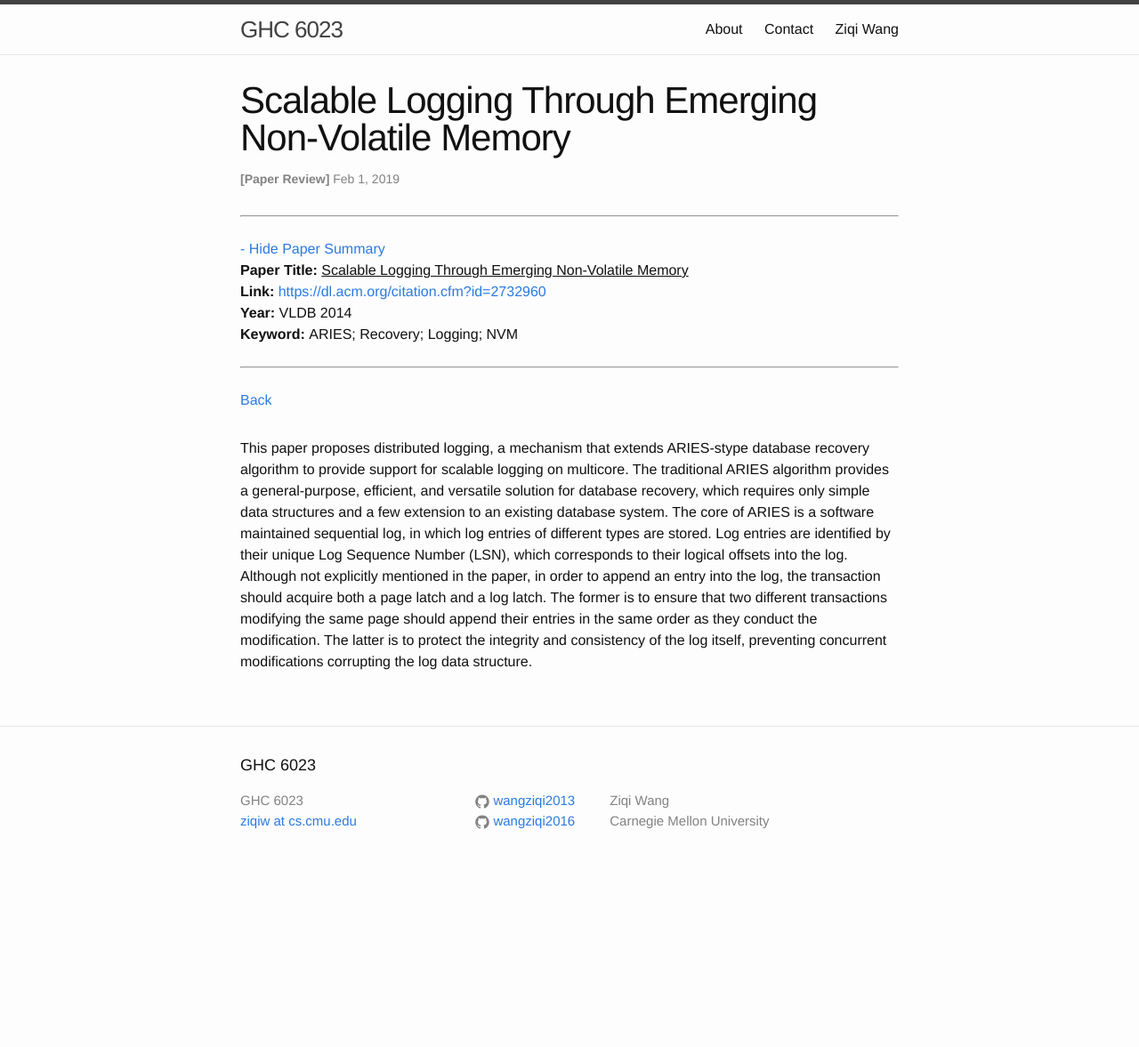
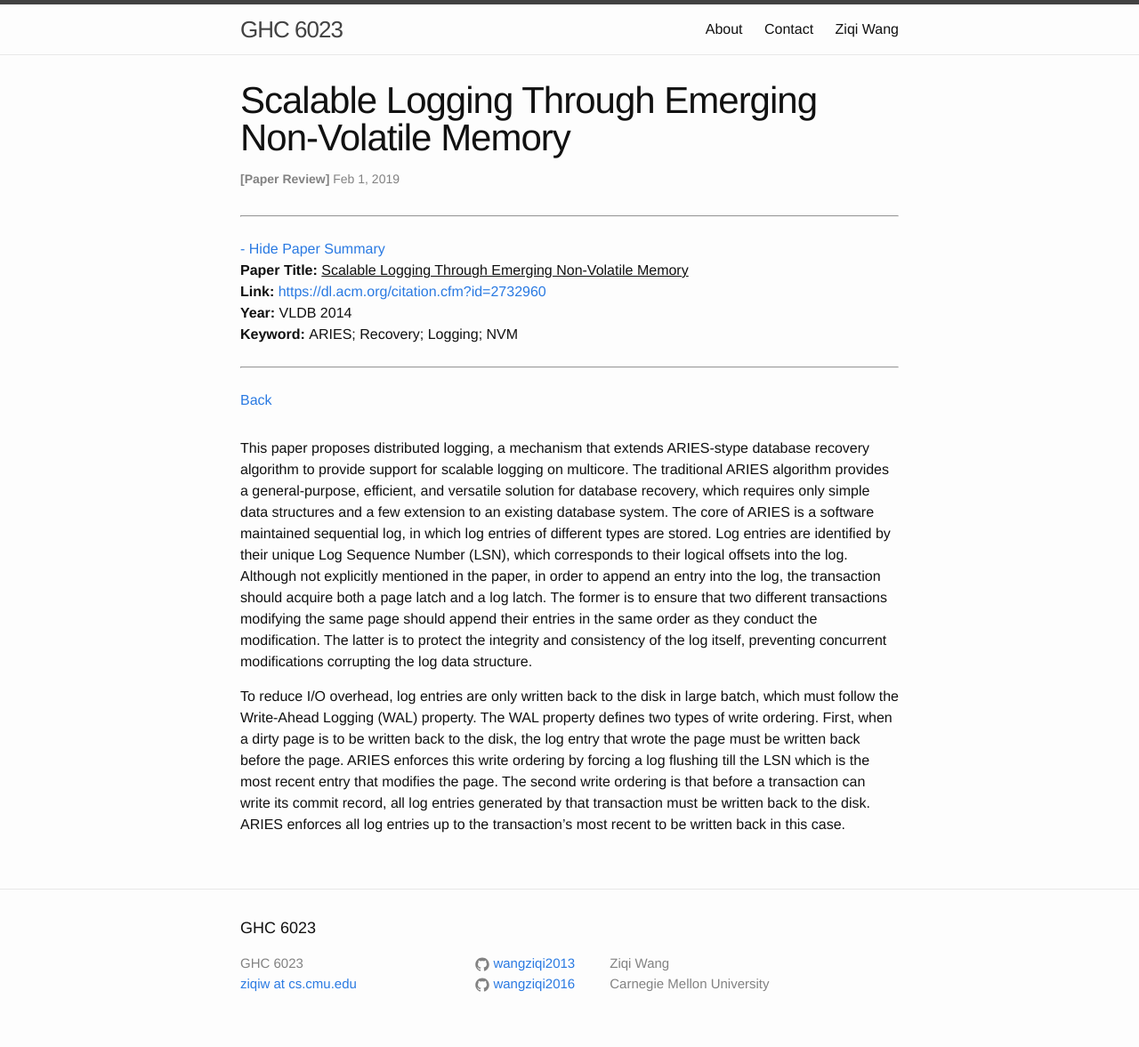
Before and after one commit to wangziqi2013/wangziqi2013.github.io, a Jekyll site: the page built from _posts/2019-02-01-Scalable-Logging_through-Emerging-Non-Volatile-Memory.markdown, in a window 1280 px wide. Shown: the whole page at 89% size. Built offline with Jekyll 4.4.1, drawn with Linux system fonts in a browser that asks for light colours; before the commit the page ends 994 px from its top, so only the background shows below that.

Commit message:
Adding WAL

```diff
--- a/_posts/2019-02-01-Scalable-Logging_through-Emerging-Non-Volatile-Memory.markdown
+++ b/_posts/2019-02-01-Scalable-Logging_through-Emerging-Non-Volatile-Memory.markdown
@@ -23,3 +23,10 @@ transaction should acquire both a page latch and a log latch. The former is to e
 modifying the same page should append their entries in the same order as they conduct the modification. The latter is to
 protect the integrity and consistency of the log itself, preventing concurrent modifications corrupting the log data
 structure.
+
+To reduce I/O overhead, log entries are only written back to the disk in large batch, which must follow the Write-Ahead
+Logging (WAL) property. The WAL property defines two types of write ordering. First, when a dirty page is to be written
+back to the disk, the log entry that wrote the page must be written back before the page. ARIES enforces this write
+ordering by forcing a log flushing till the LSN which is the most recent entry that modifies the page. The second write
+ordering is that before a transaction can write its commit record, all log entries generated by that transaction must be
+written back to the disk. ARIES enforces all log entries up to the transaction's most recent to be written back in this case.
```
